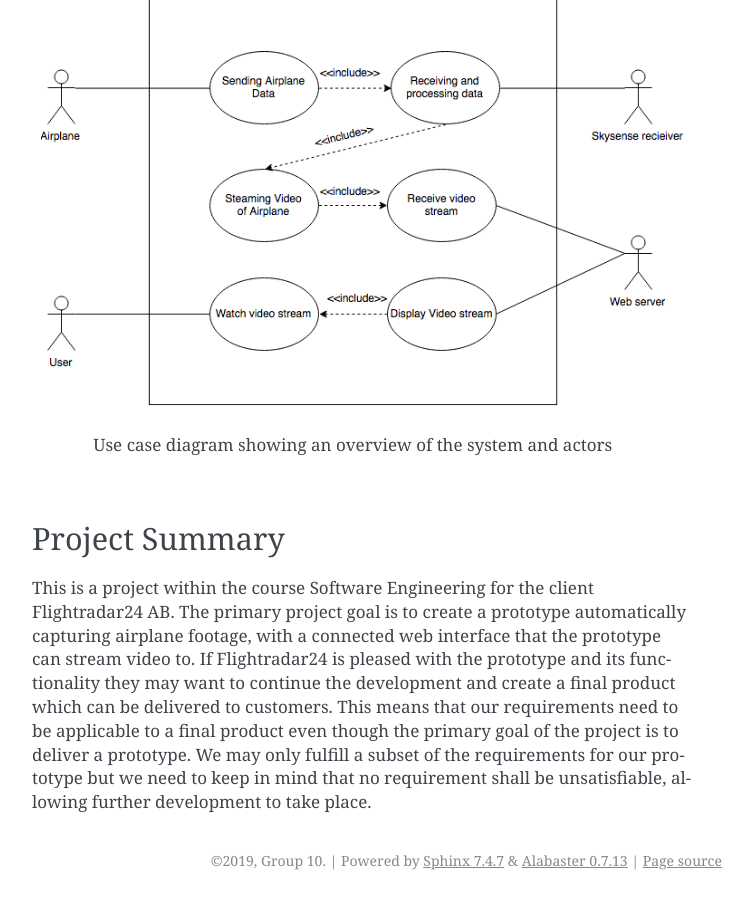
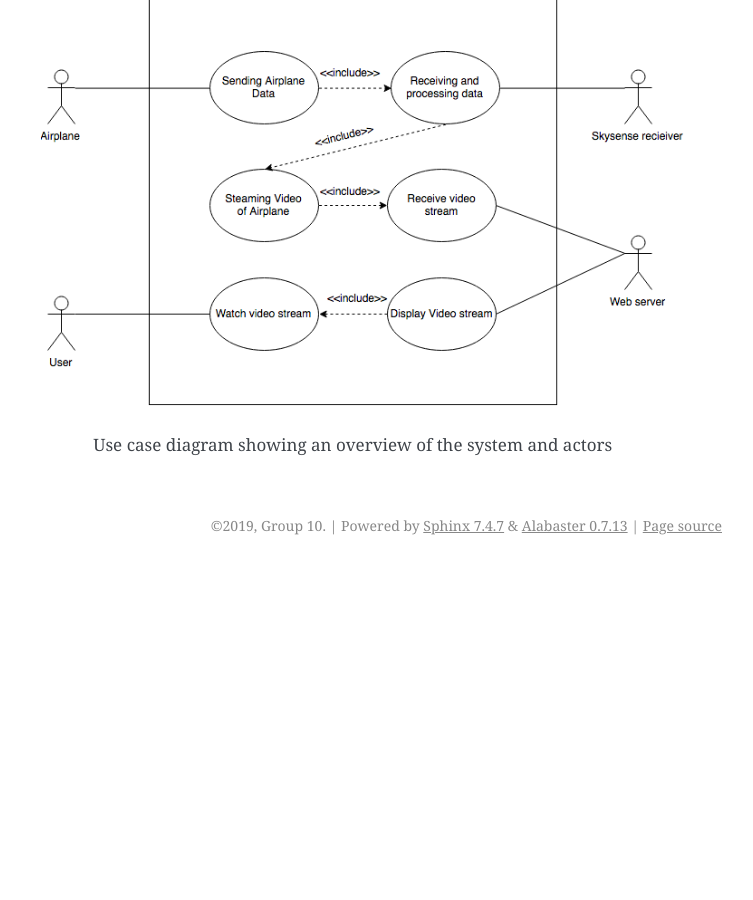
Before and after one commit to aathn/mvk18, a Sphinx documentation site: the page built from docs/source/introduction.rst, in a window 1280 px wide and 900 px high, scrolled down 1660 px. Shown: the whole window, without its empty margins (388-1141 px from the left). Built offline with Sphinx 7.4.7, drawn with Linux system fonts in a browser that asks for light colours; formulas are drawn with MathJax 3; after the commit the page ends 2225 px from its top, so only the background shows below that.

Commit message:
Move documentation section 'Project Summary' to requirement chapter

```diff
--- a/docs/source/introduction.rst
+++ b/docs/source/introduction.rst
@@ -86,20 +86,3 @@ Flightradar24 platform.
 .. figure:: ../resources/UML-system-usecase.png
 
    Use case diagram showing an overview of the system and actors
-
-=================
- Project Summary
-=================
-
-This is a project within the course Software Engineering for the
-client Flightradar24 AB. The primary project goal is to create a
-prototype automatically capturing airplane footage, with a connected
-web interface that the prototype can stream video to. If Flightradar24
-is pleased with the prototype and its functionality they may want to
-continue the development and create a final product which can be
-delivered to customers. This means that our requirements need to be
-applicable to a final product even though the primary goal of the
-project is to deliver a prototype. We may only fulfill a subset of the
-requirements for our prototype but we need to keep in mind that no
-requirement shall be unsatisfiable, allowing further development to
-take place.
```
Also changed, not shown: docs/source/requirements.rst (+17 -0 lines).
